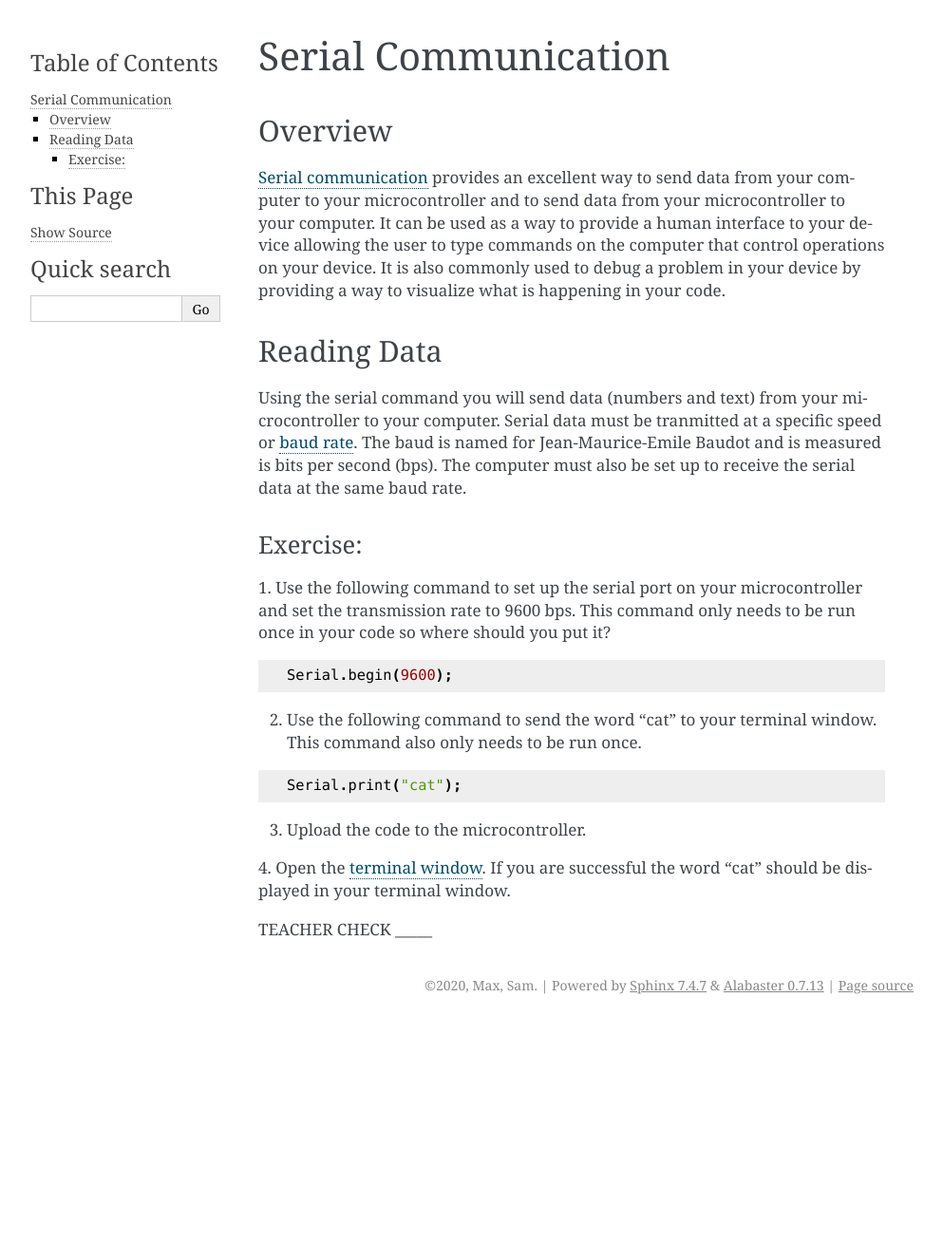
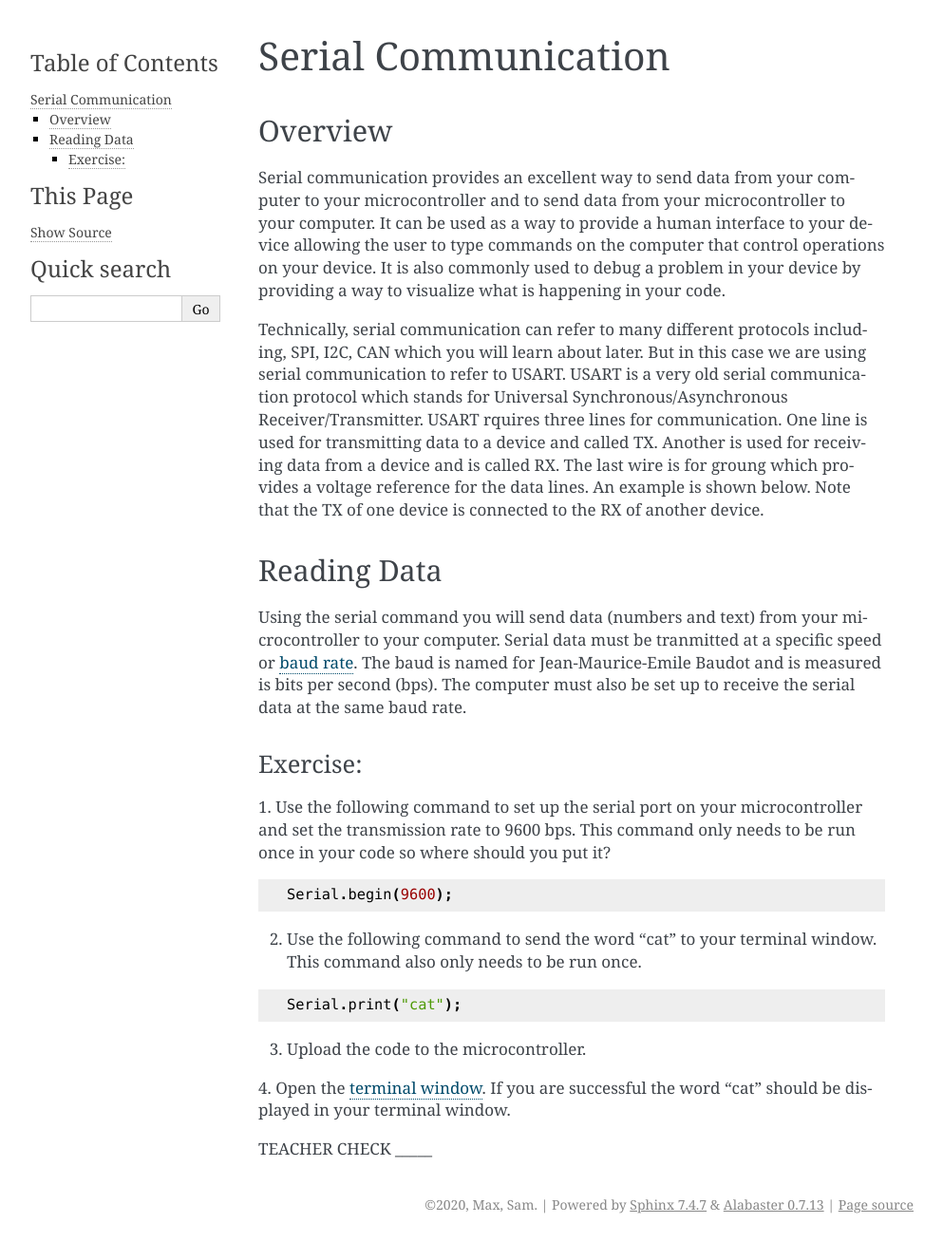
Before and after one commit to maxtkc/mvths-wiki, a Sphinx documentation site: the page built from docs/014-serial-communication.rst, in a window 1280 px wide. Shown: the whole page at 95% size, without its empty margins (148-1141 px from the left). Built offline with Sphinx 7.4.7, drawn with Linux system fonts in a browser that asks for light colours; pages that are not in the unit, such as notebooks, are missing from menus; before the commit the page ends 1077 px from its top, so only the background shows below that.

Commit message:
Update 014-serial-communication.rst

```diff
--- a/docs/014-serial-communication.rst
+++ b/docs/014-serial-communication.rst
@@ -4,14 +4,10 @@ Serial Communication
 Overview
 --------
 
-`Serial communication <https://docs.google.com/document/d/1BmZbXzxnD2j17QToSZ9jeZmnP7burwfksfQq2v4zu-Y/edit#bookmark=id.drcn0pnn5flp>`__
-provides an excellent way to send data from your
-computer to your microcontroller and to send data from your
-microcontroller to your computer. It can be used as a way to provide a
-human interface to your device allowing the user to type commands on the
-computer that control operations on your device. It is also commonly
-used to debug a problem in your device by providing a way to visualize
-what is happening in your code.
+Serial communication provides an excellent way to send data from your computer to your microcontroller and to send data from your microcontroller to your computer. It can be used as a way to provide a human interface to your device allowing the user to type commands on the computer that control operations on your device. It is also commonly used to debug a problem in your device by providing a way to visualize what is happening in your code.
+
+Technically, serial communication can refer to many different protocols including, SPI, I2C, CAN which you will learn about later. But in this case we are using serial communication to refer to USART. USART is a very old serial communication protocol which stands for Universal Synchronous/Asynchronous Receiver/Transmitter. USART rquires three lines for communication. One line is used for transmitting data to a device and called TX. Another is used for receiving data from a device and is called RX. The last wire is for groung which provides a voltage reference for the data lines. An example is shown below. Note that the TX of one device is connected to the RX of another device.
+
 
 Reading Data
 ------------
```
